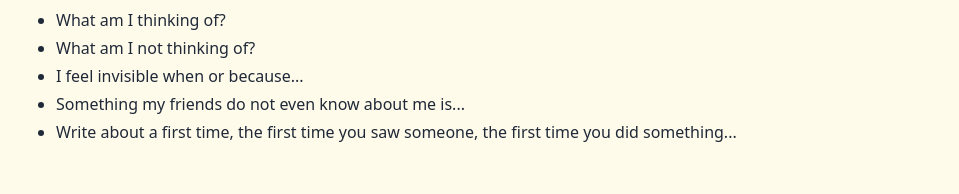
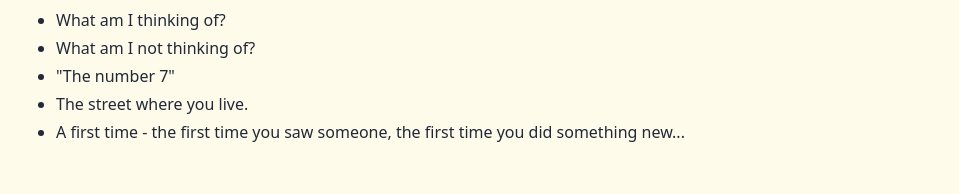
Before and after one commit to tendermoonflower/mpcc, a Next.js app: page /tips in a window 1280 px wide. Shown: the part 1129-1323 px from the top of the page, without its empty margins (160-1119 px from the left). Built offline with nearby package versions, Linux system fonts and the light colour scheme.

Commit message:
Update tips.tsx

```diff
--- a/pages/tips.tsx
+++ b/pages/tips.tsx
@@ -48,7 +48,7 @@ export default function VideoPage() {
           <div className="aspect-video w-full">
             <iframe
               className="w-full h-full rounded-2xl shadow-sm"
-              src="https://drive.google.com/file/d/1fuOAHYFHMEtetBoG51pOophAmvAAvXT-/preview"
+              src="https://drive.google.com/file/d/1ZFscJEZfnP9LibQWoLUydS91vM0Qp5nY/preview"
               allow="autoplay; encrypted-media"
               allowFullScreen
             />
@@ -83,10 +83,10 @@ export default function VideoPage() {
           <ul className="list-disc pl-6 space-y-1 text-gray-800">
             <li>What am I thinking of?</li>
             <li>What am I not thinking of?</li>
-            <li>I feel invisible when or because...</li>
-            <li>Something my friends do not even know about me is...</li>
+            <li>"The number 7"</li>
+            <li>The street where you live.</li>
             <li>
-              Write about a first time, the first time you saw someone, the first time you did something...
+             A first time - the first time you saw someone, the first time you did something new...
             </li>
           </ul>
         </section>
@@ -98,7 +98,7 @@ export default function VideoPage() {
           </h2>
 
           <p className="mb-6 text-gray-700 leading-relaxed">
-            The purpose of brainstorming from the side: writing is, above all, a practice in reflection. The purpose of brainstorming from the side is to follow the breadcrumbs of your thoughts back to your true self. In allowing your thoughts to arise spontaneously, and without censoring them, you will learn things about yourself that you never knew, or things you thought you forgot. The purpose of brainstorming from the side is not even to produce a common app essay. we are not even there yet. We are still trying to figure out who we are, and why we are that way. So do not feel like there is any end goal. The only goal of brainstorming from the side is to follow our thoughts wherever they lead. “Having no destination, I am never lost.”
+            The purpose of brainstorming from the side: writing is, above all, a practice in reflection. The purpose of brainstorming from the side is to follow the breadcrumbs of your thoughts back to your true self. In allowing your thoughts to arise spontaneously, and without censoring them, you will learn things about yourself that you never knew, or things you thought you forgot. The purpose of brainstorming from the side is not even to produce a common app essay. We are not even there yet. We are still trying to figure out who we are, and why we are that way. So do not feel like there is any end goal. The only goal of brainstorming from the side is to follow our thoughts wherever they lead. “Having no destination, I am never lost.”
           </p>
 
           <p className="mb-3 font-semibold text-blue-950">
```
